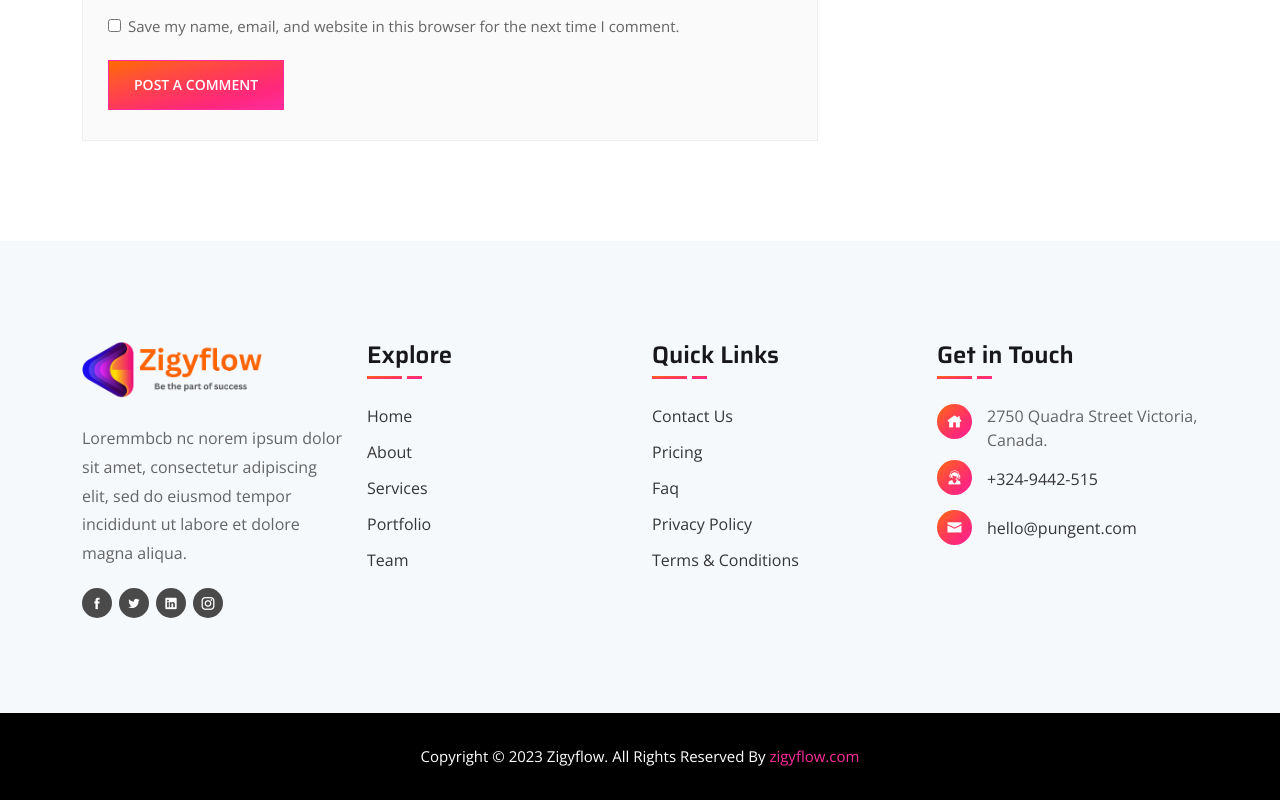
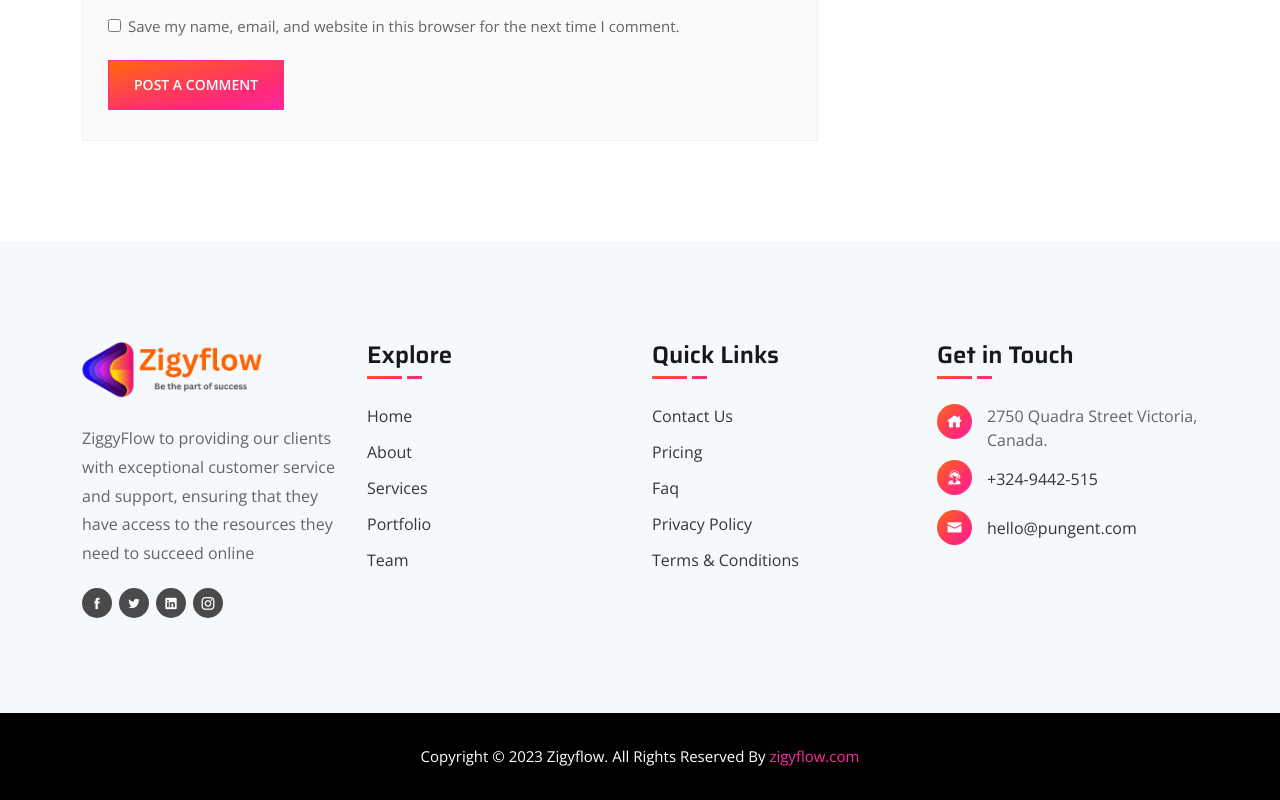
Before and after one commit to itsmedeepak/zigyflow, a Next.js app: page /blog-details in a window 1280 px wide. Shown: the part 3606-4406 px from the top of the page. Built offline with nearby package versions, Linux system fonts and the light colour scheme.

Commit message:
changes in footer and Content
changes in footer and Content

```diff
--- a/components/Layouts/Footer.js
+++ b/components/Layouts/Footer.js
@@ -22,7 +22,7 @@ class Footer extends Component {
                                     </div>
 
                                     <p>
-                                        Loremmbcb nc norem ipsum dolor sit amet, consectetur adipiscing elit, sed do eiusmod tempor incididunt ut labore et dolore magna aliqua.
+                                        ZiggyFlow to providing our clients with exceptional customer service and support, ensuring that they have access to the resources they need to succeed online
 
                                     </p>
 
```
Also changed, not shown: components/About/AboutContent.js (+6 -2 lines), 1 other file (tests, documents, lock files or other folders).
